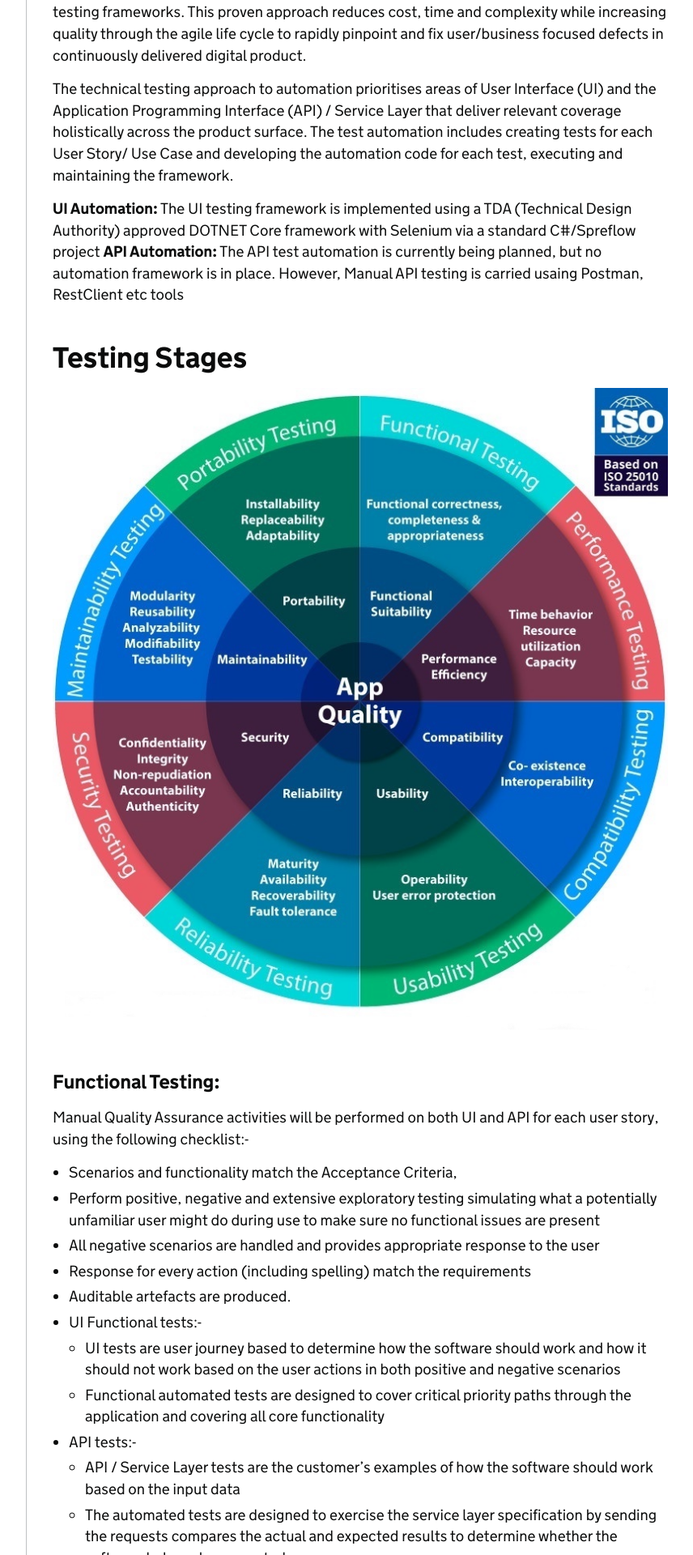
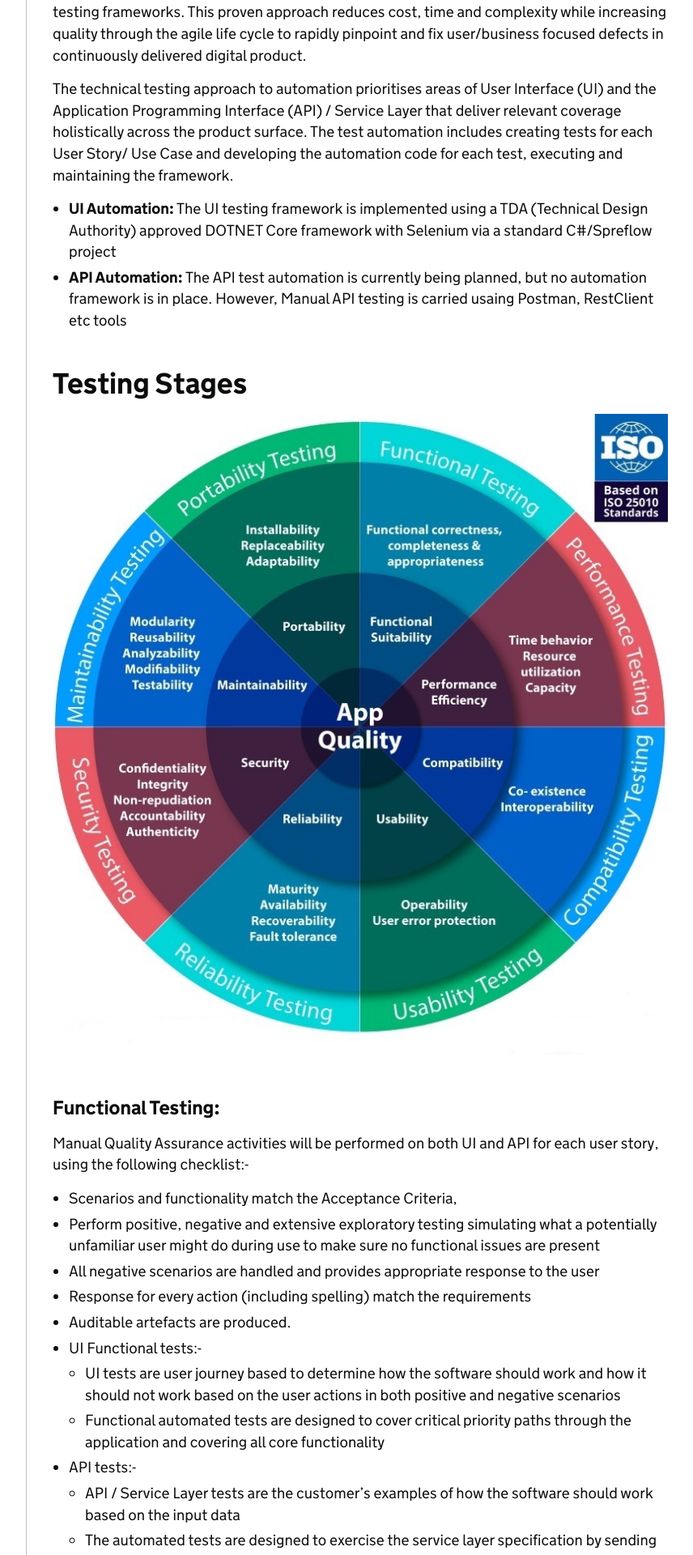
Before and after one commit to SkillsFundingAgency/das-technical-guidance, a Jekyll site: the page built from principles/testing.md, in a window 1280 px wide. Shown: the part 1334-3254 px from the top of the page at 81% size, without its empty margins (298-1154 px from the left). Built offline with Jekyll 4.4.1, drawn with Linux system fonts in a browser that asks for light colours; some of the changed text lies outside the part shown.

Commit message:
Format update

```diff
--- a/principles/testing.md
+++ b/principles/testing.md
@@ -22,8 +22,8 @@ The core objective of this Quality Assurance (QA) strategy is to design a high l
 
 The technical testing approach to automation prioritises areas of User Interface (UI) and the Application Programming Interface (API) / Service Layer that deliver relevant coverage holistically across the product surface. The test automation includes creating tests for each User Story/ Use Case and developing the automation code for each test, executing and maintaining the framework.
 
-**UI Automation:** The UI testing framework is implemented using a TDA (Technical Design Authority) approved DOTNET Core framework with Selenium via a standard C#/Spreflow project
-**API Automation:** The API test automation is currently being planned, but no automation framework is in place. However, Manual API testing is carried usaing Postman, RestClient etc tools
+* **UI Automation:** The UI testing framework is implemented using a TDA (Technical Design Authority) approved DOTNET Core framework with Selenium via a standard C#/Spreflow project
+* **API Automation:** The API test automation is currently being planned, but no automation framework is in place. However, Manual API testing is carried usaing Postman, RestClient etc tools
 
 ## Testing Stages
 
```
